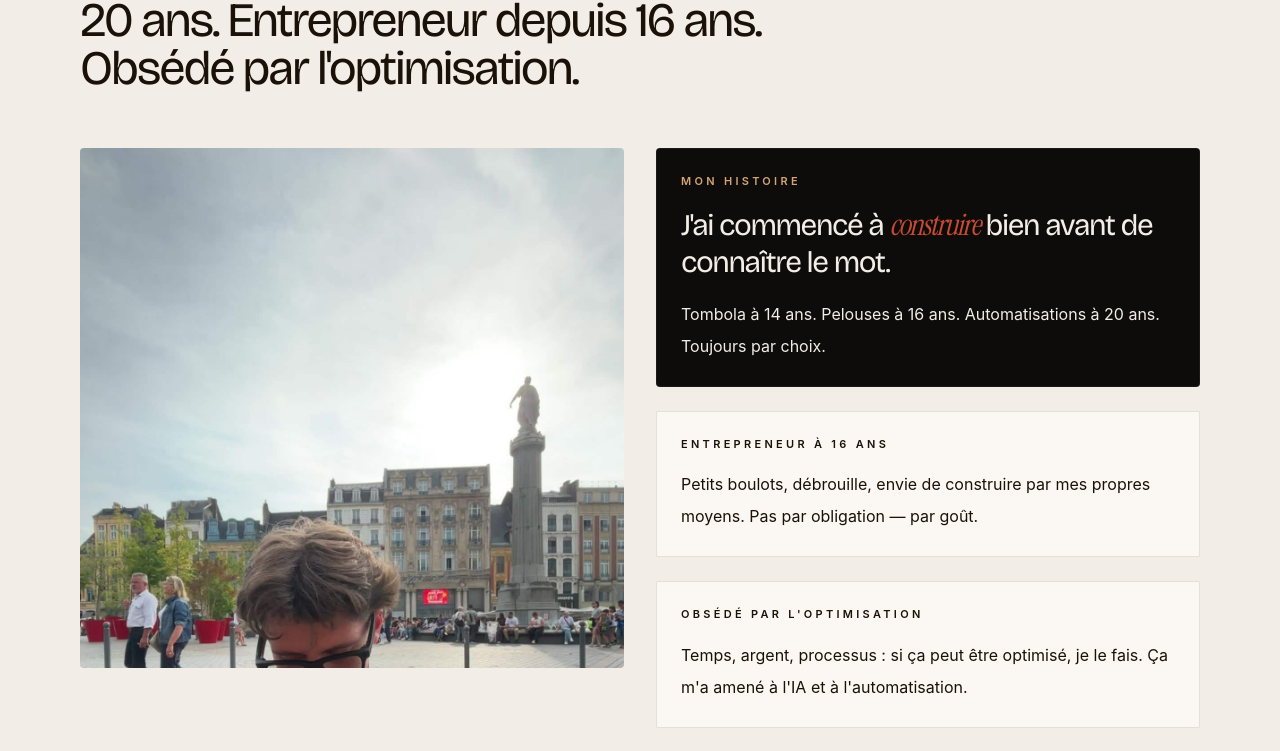
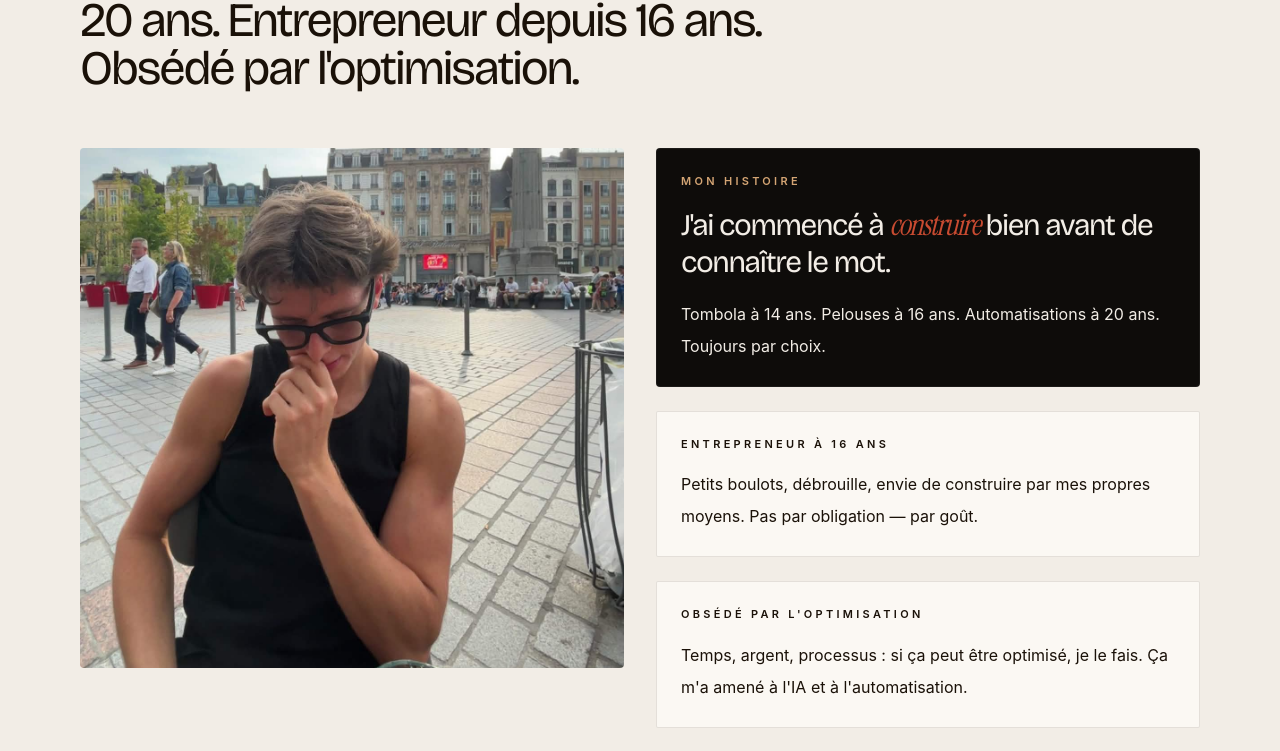
Before and after one commit to tgv212121-cloud/digitaltimes-landing, a Next.js app: page / in a window 1280 px wide. Shown: the part 5483-6234 px from the top of the page. Built offline with nearby package versions, Linux system fonts and the light colour scheme.

Commit message:
fix: crop top half of photo — show bottom where Thomas is visible
Use object-position center 75% to anchor to lower portion of image,
cutting the sky and buildings from the top half.

Co-Authored-By: Claude Opus 4.6 (1M context) <noreply@anthropic.com>

```diff
--- a/app/page.tsx
+++ b/app/page.tsx
@@ -253,11 +253,11 @@ export default function Home() {
           <div className="mt-14 grid gap-8 lg:grid-cols-[1fr_1fr]">
             {/* Colonne gauche : photo recadrée */}
             <Reveal>
-              <div className="overflow-hidden rounded" style={{ maxHeight: "520px" }}>
+              <div className="overflow-hidden rounded" style={{ height: "520px" }}>
                 <img
                   src="/thomas.jpg.jpg"
                   alt="Thomas Gildas — fondateur de DigitalTimes"
-                  className="h-full w-full object-cover object-top"
+                  className="h-full w-full object-cover object-[center_75%]"
                   loading="lazy"
                 />
               </div>
```
